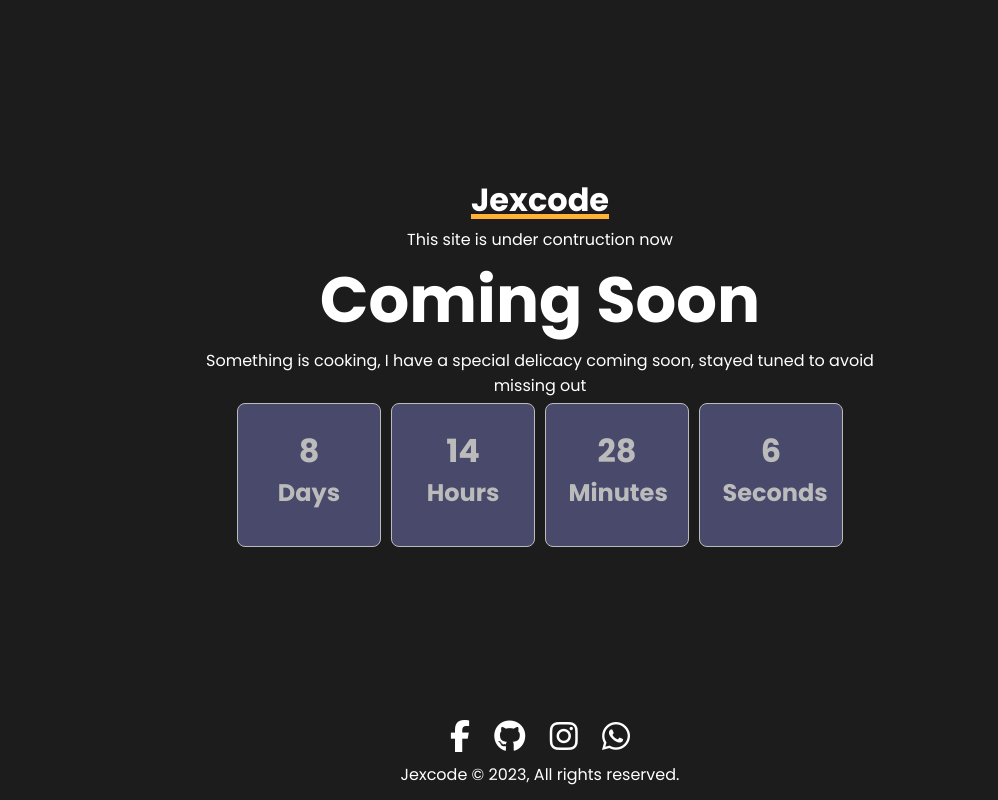
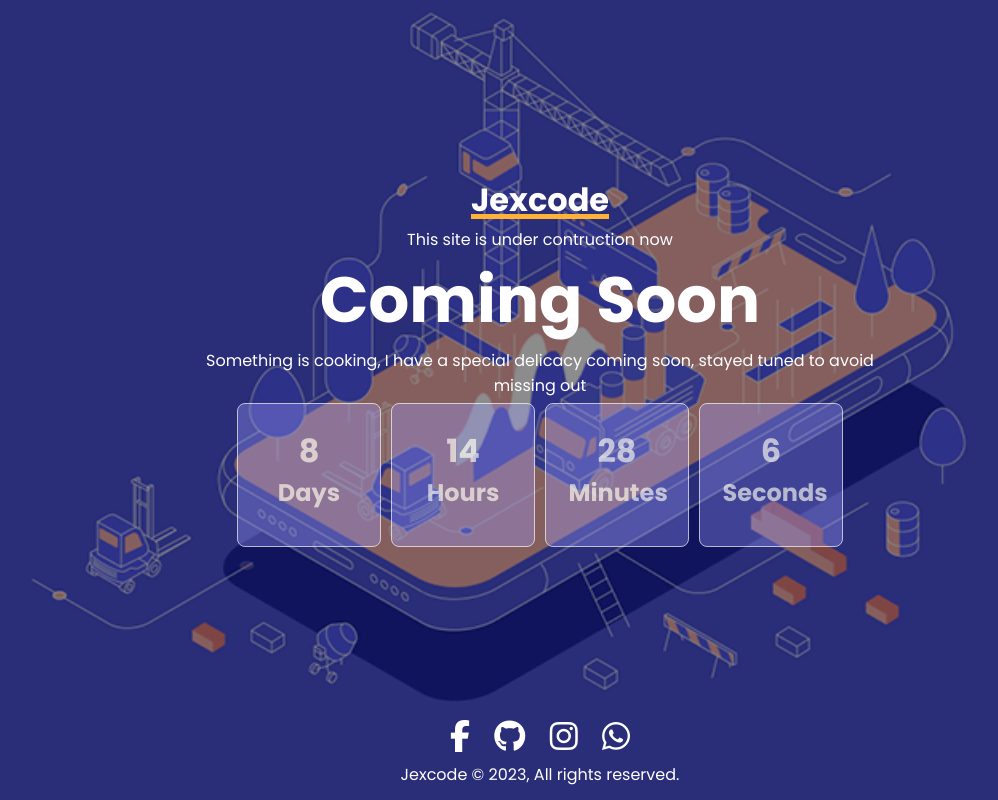
Before and after one commit to Jexcode/Jexcode, a plain HTML site: page index.html in a window 1280 px wide. Shown: the whole page, without its empty margins (100-1098 px from the left). Drawn offline with Linux system fonts and the light colour scheme.

Commit message:
Updated bg

```diff
--- a/Css/style.css
+++ b/Css/style.css
@@ -58,7 +58,7 @@ a {
 
   width: 100vw;
 
-  background: url('/Img/bg.gif');
+  background: url('../Img/budio_hero_illustration_for_animation_2 (1).gif');
 
   background-color: rgba(0, 0, 0, 0.45);
 
```
